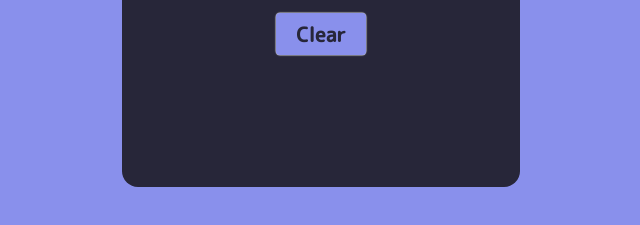
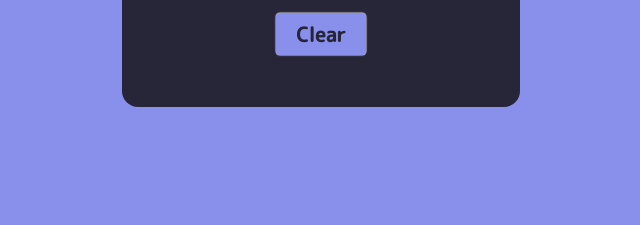
Before and after one commit to TeeAkinlade/bill-tip-calculator, a plain HTML site: page index.html in a window 1280 px wide. Shown: the part 511-736 px from the top of the page, without its empty margins (319-959 px from the left). Drawn offline with Linux system fonts and the light colour scheme.

Commit message:
Update billcal.css

```diff
--- a/billcal.css
+++ b/billcal.css
@@ -9,7 +9,7 @@
   }
 
   .wrapper {
-    height: 560px;
+    height: 480px;
     width: 360px;
     color: white;
     background: #272639;
```
